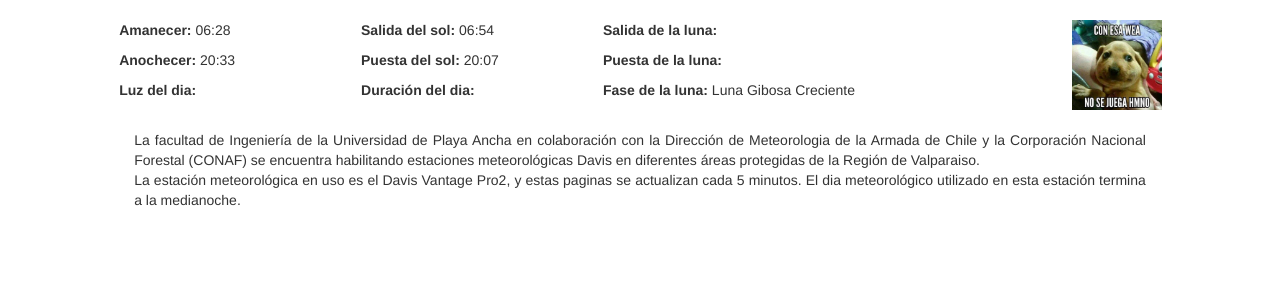
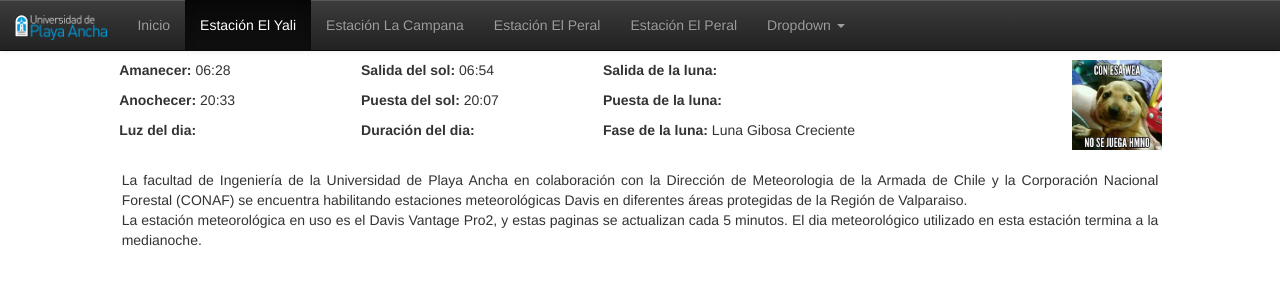
Before and after one commit to OscarCid/Clima, a PHP site: page / in a window 1280 px wide. Shown: the top 300 px of the page. Run offline with PHP 8.4, Linux system fonts and the light colour scheme; data that the repository does not hold is empty.

Commit message:
Mejorando banner, menu superior (sujeto a cambios) faltan logos por poner

```diff
--- a/index.php
+++ b/index.php
@@ -13,7 +13,7 @@
     window.onload = function() {
 
     }  </script>
-<?php include "banner.php" ?>
+<?php include ("scr/php/banner.php") ?>
 <!-- Div que muestra los datos de scr/php/datosIndex.php -->
 <!-- Tu no tienes alma -->
 <div id="txtHint"></div>
--- a/banner.php
+++ b/scr/php/banner.php
@@ -2,12 +2,52 @@
 <html>
 <head>
     <meta http-equiv="Content-Type" content="text/html; charset=UTF-8">
-    <script src="scr/js/actualizarIndex.js"></script>
-    <link rel="stylesheet" href="bootstrap/css/bootstrap.min.css">
-    <link rel="stylesheet" href="bootstrap/css/bootstrap-theme.min.css">
+    <script src="../js/actualizarIndex.js"></script>
+    <link rel="stylesheet" href="../../bootstrap/css/bootstrap.min.css">
+    <link rel="stylesheet" href="../../bootstrap/css/bootstrap-theme.min.css">
 </head>
 <body>
-<br>
+<style>body { padding-top: 60px}</style>
+<nav class="navbar navbar-default navbar-fixed-top navbar-inverse">
+    <div class="container-fluid">
+        <!-- Brand and toggle get grouped for better mobile display -->
+        <div class="navbar-header">
+            <button type="button" class="navbar-toggle collapsed" data-toggle="collapse" data-target="#bs-example-navbar-collapse-1" aria-expanded="false">
+                <span class="sr-only">Toggle navigation</span>
+                <span class="icon-bar"></span>
+                <span class="icon-bar"></span>
+                <span class="icon-bar"></span>
+            </button>
+            <a class="navbar-brand" href="http://www.upla.cl"><img alt="" src="scr/img/logo_upla_color_fondo_negro.png" height="25px"></a>
+        </div>
+
+        <!-- Collect the nav links, forms, and other content for toggling -->
+        <div class="collapse navbar-collapse" id="bs-example-navbar-collapse-1">
+            <ul class="nav navbar-nav">
+                <li><a href="#">Inicio</a></li>
+                <li class="active"><a href="#">Estación El Yali <span class="sr-only">(current)</span></a></li>
+                <li><a href="#">Estación La Campana</a></li>
+                <li><a href="#">Estación El Peral</a></li>
+                <li><a href="#">Estación El Peral</a></li>
+                <li class="dropdown">
+                    <a href="#" class="dropdown-toggle" data-toggle="dropdown" role="button" aria-haspopup="true" aria-expanded="false">Dropdown <span class="caret"></span></a>
+                    <ul class="dropdown-menu">
+                        <li><a href="#">Action</a></li>
+                        <li><a href="#">Another action</a></li>
+                        <li><a href="#">Something else here</a></li>
+                        <li role="separator" class="divider"></li>
+                        <li><a href="#">Separated link</a></li>
+                        <li role="separator" class="divider"></li>
+                        <li><a href="#">One more separated link</a></li>
+                    </ul>
+                </li>
+            </ul>
+
+
+        </div><!-- /.navbar-collapse -->
+    </div><!-- /.container-fluid -->
+</nav>
+
 <?php
 
 $sun_info = date_sun_info(strtotime("now"), -33.7886, -71.6873);
@@ -98,16 +138,16 @@ $civil_twilight_end = date("H:i",$sun_info['civil_twilight_end']);
                 </div>
             </div>
         </div>
-        <div class="col-md-2">
-            <img src="scr\img\11986926_10207675732917222_8238076877955775449_n.jpg" height="90px" />
+        <div class="col-md-1">
+            <img src="scr\img\11986926_10207675732917222_8238076877955775449_n.jpg" height="90px" class="center-block"/>
         </div>
     </div>
-    <div class='col-md-12  col-xs-offset-0 col-xs-12'>
-        <div class='col-md-10 col-md-offset-1 col-xs-offset-0 col-xs-12'><p class="text-justify">
+
+        <div class='col-md-10 col-md-offset-1' ><p class="text-justify">
                 <br> La facultad de Ingeniería de la Universidad de Playa Ancha en colaboración con la Dirección de Meteorologia de la Armada de Chile y la Corporación Nacional Forestal (CONAF) se encuentra habilitando estaciones meteorológicas Davis en diferentes áreas protegidas de la Región de Valparaiso. </br>
-                La estación meteorológica en uso es el Davis Vantage Pro2, y estas paginas se actualizan cada 5 minutos. El dia meteorológico utilizado en esta estación termina a la medianoche.
-            </p></div>
-    </div>
+                La estación meteorológica en uso es el Davis Vantage Pro2, y estas paginas se actualizan cada 5 minutos. El dia meteorológico utilizado en esta estación termina a la medianoche.</p>
+        </div>
+
 </div>
 
 
```
Also changed, not shown: scr/img/armada.png (added), scr/img/conaf.png (added), scr/img/logo_upla_color.png (added), scr/img/logo_upla_color_fondo_negro.png (added), scr/img/logos.png (added), scr/img/logos2.png (added), scr/img/uplafi.png (added).
